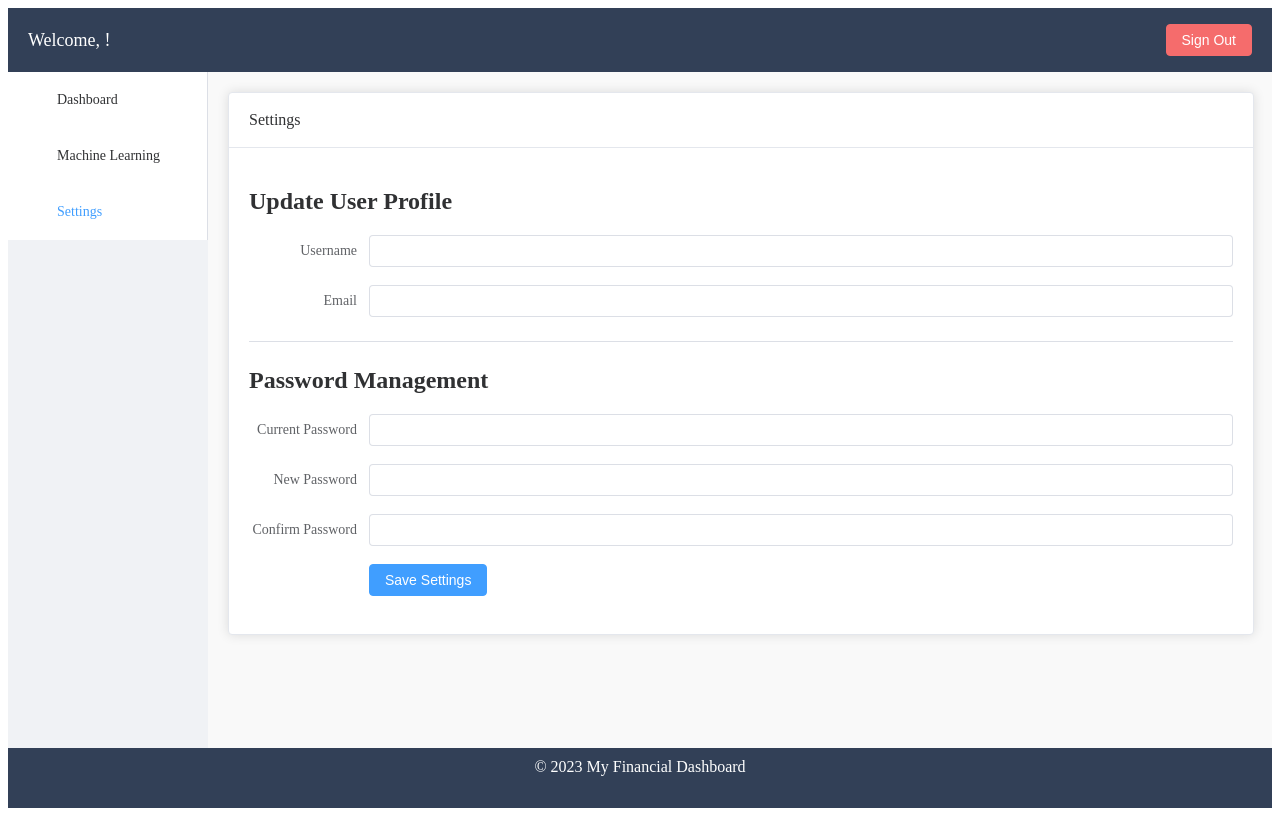
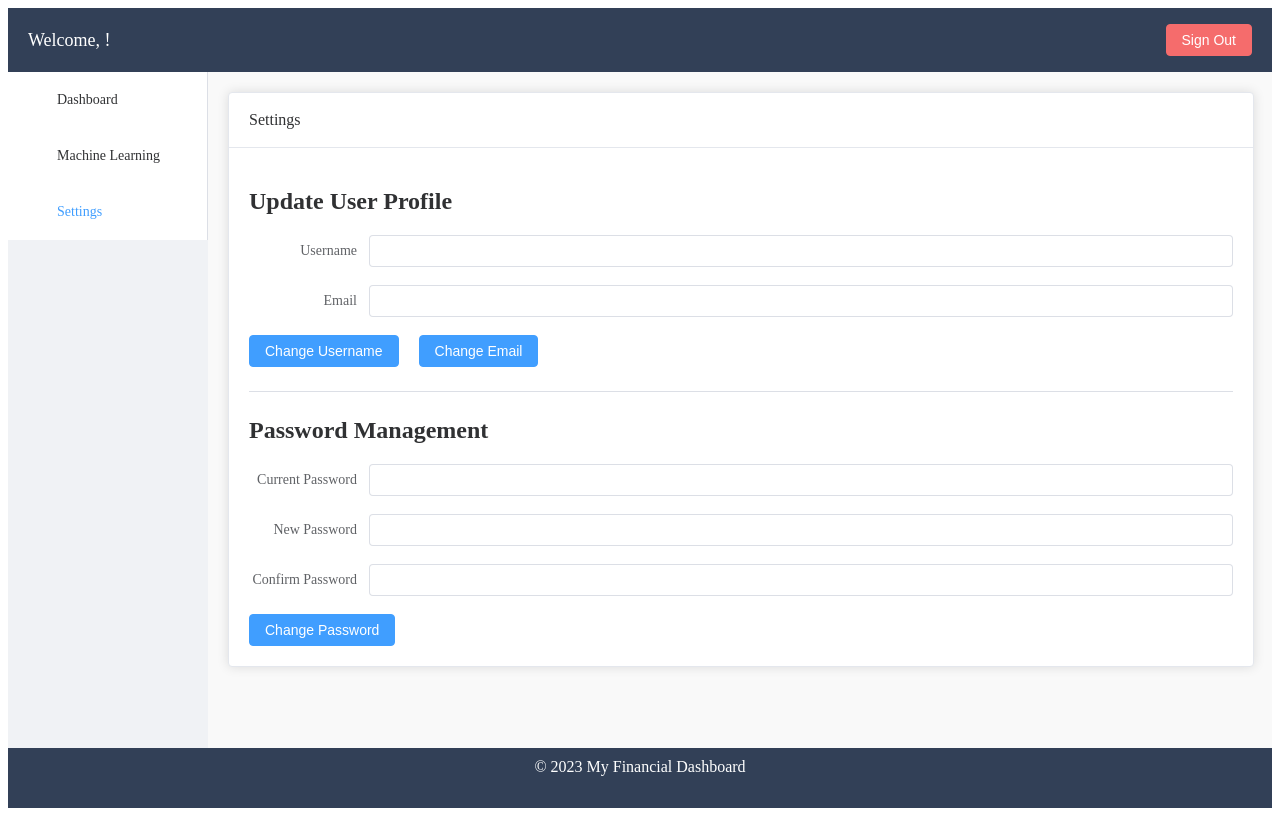
Before and after one commit to Jason-Joannou/fsd-2024-frontend, a Vue app: page /dashboard in a window 1280 px wide. Both pictures are taken after a click on the item "Settings". Built offline with nearby package versions, Linux system fonts and the light colour scheme.

Commit message:
Update to settings page
- introduced new buttons

```diff
--- a/src/components/SettingsPage.vue
+++ b/src/components/SettingsPage.vue
@@ -10,9 +10,16 @@
       <el-form-item label="Username">
         <el-input v-model="form.username"></el-input>
       </el-form-item>
-      <el-form-item label="Email">
+
+      <el-form-item label="Email" style="margin-top: 16px;">
         <el-input v-model="form.email"></el-input>
       </el-form-item>
+
+      <!-- Buttons Section -->
+      <div class="button-group">
+        <el-button type="primary" @click="onUpdateUsername">Change Username</el-button>
+        <el-button type="primary" @click="onUpdateEmail">Change Email</el-button>
+      </div>
 
       <!-- Password Management -->
       <el-divider></el-divider>
@@ -26,11 +33,9 @@
       <el-form-item label="Confirm Password">
         <el-input type="password" v-model="form.confirmPassword"></el-input>
       </el-form-item>
-
-      <!-- Save Button -->
-      <el-form-item>
-        <el-button type="primary" @click="onSubmit">Save Settings</el-button>
-      </el-form-item>
+      <div class="password-button-group">
+        <el-button type="primary" @click="onChangePassword">Change Password</el-button>
+      </div>
     </el-form>
   </el-card>
 </template>
@@ -85,4 +90,20 @@ export default {
 .box-card {
   width: 100%;
 }
+
+.button-group {
+  display: flex;
+  justify-content: flex-start;
+  margin-top: 16px;
+}
+
+.password-button-group {
+  display: flex;
+  justify-content: flex-start;
+  margin-top: 16px;
+}
+
+.el-button {
+  margin-right: 8px;  /* Add some space between buttons */
+}
 </style>
```
